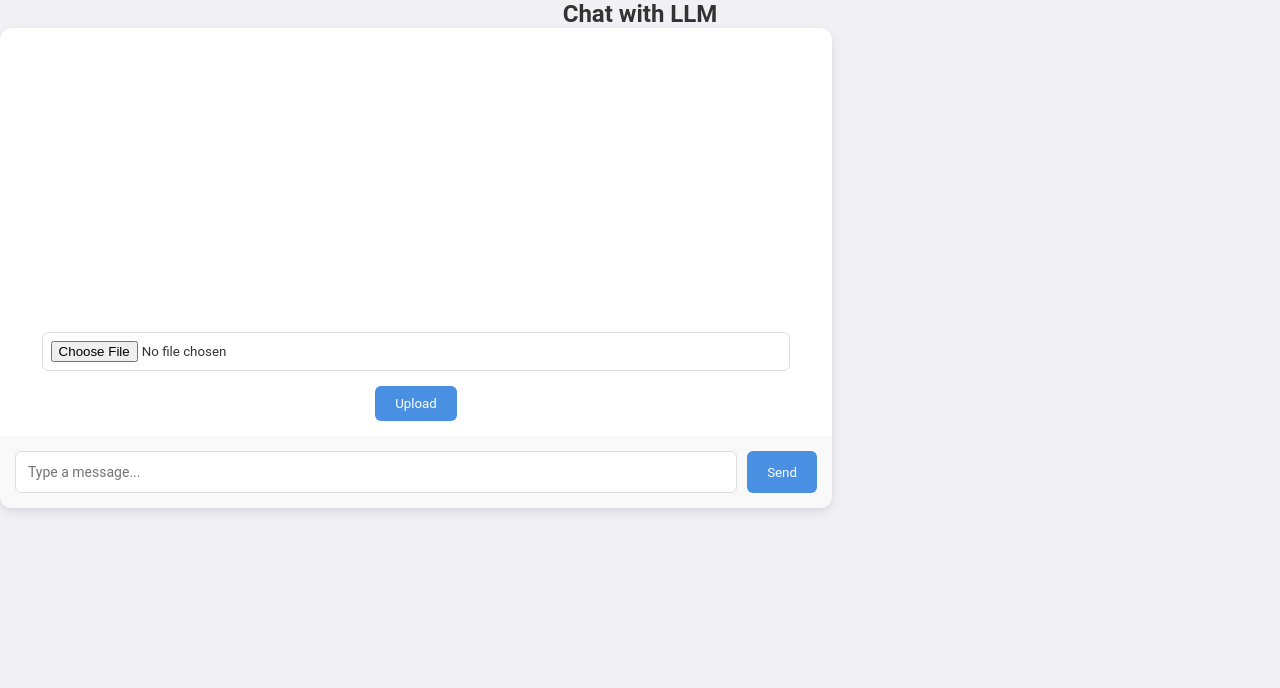
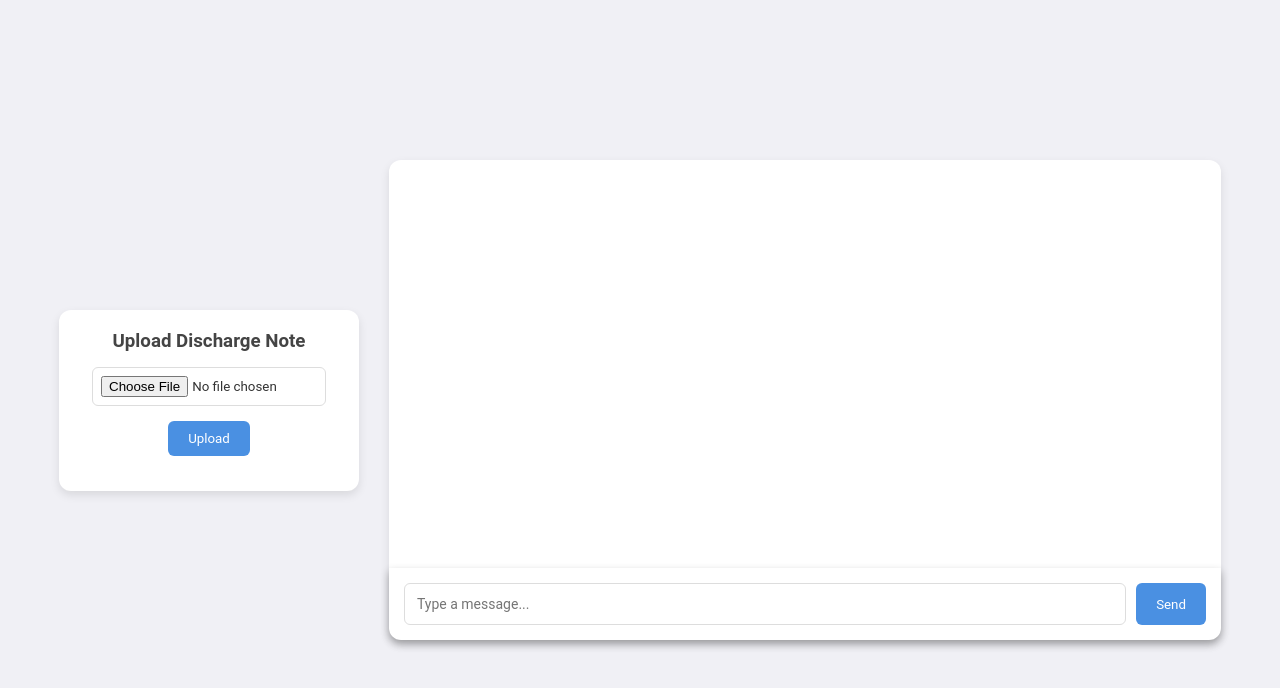
Before and after one commit to Manav-Mistry/Medical_ChatUI-, a React (Vite) app in the folder frontend/my-chat-app/: page / in a window 1280 px wide. Shown: the top 688 px of the page. Built offline with nearby package versions, Linux system fonts and the light colour scheme.

Commit message:
final changes on Monday UI is working as expected

```diff
--- a/frontend/my-chat-app/src/App.jsx
+++ b/frontend/my-chat-app/src/App.jsx
@@ -3,7 +3,7 @@ import Chat from "./components/Chat";
 function App() {
   return (
     <div>
-      <h2 style={{ textAlign: "center" }}>Chat with LLM</h2>
+      {/* <h2 style={{ textAlign: "center" }}>Chat with LLM</h2> */}
       <Chat />
     </div>
   );
--- a/frontend/my-chat-app/src/components/Chat.jsx
+++ b/frontend/my-chat-app/src/components/Chat.jsx
@@ -64,6 +64,21 @@ const Chat = () => {
   };
 
   return (
+    <div className="main-container">
+      {/* Left panel: Upload form */}
+      <div className="upload-panel">
+        <form className="upload-section" onSubmit={uploadFile}>
+          <h3>Upload Discharge Note</h3>
+          <input
+            type="file"
+            accept=".txt"
+            onChange={(e) => setFile(e.target.files[0])}
+          />
+          <button type="submit">Upload</button>
+        </form>
+      </div>
+
+      {/* Right panel: Chat UI */}
       <div className="chat-container">
         <div className="chat-box">
           {messages.map((msg, index) => (
@@ -79,7 +94,7 @@ const Chat = () => {
                   )}
                 </ul>
               ) : (
-              <pre>{msg.text}</pre>
+                <div>{msg.text}</div>
               )}
             </div>
           ))}
@@ -90,17 +105,6 @@ const Chat = () => {
           )}
         </div>
 
-      {/* Upload section */}
-      <form className="upload-section" onSubmit={uploadFile}>
-        <input
-          type="file"
-          accept=".txt"
-          onChange={(e) => setFile(e.target.files[0])}
-        />
-        <button type="submit">Upload</button>
-      </form>
-
-      {/* Chat input */}
         <div className="input-box">
           <input
             type="text"
@@ -111,7 +115,9 @@ const Chat = () => {
           <button onClick={sendMessage}>Send</button>
         </div>
       </div>
+    </div>
   );
+
 };
 
 export default Chat;
--- a/frontend/my-chat-app/src/styles/Chat.css
+++ b/frontend/my-chat-app/src/styles/Chat.css
@@ -79,12 +79,27 @@ body {
 }
 
 .chat-box {
+  display: flex;
+  flex-direction: column;
+  gap: 5px;
   margin: 2rem;
   padding: 20px;
   flex-grow: 1;
   overflow-y: auto;
-  /* border-bottom: 1px solid #ddd; */
 }
+
+/* .chat-box {
+  display: flex;
+  flex-direction: column;
+  gap: 5px;
+  margin: 2rem;
+  padding: 20px;
+  flex-grow: 1;
+  overflow-y: auto;
+  max-width: 800px;
+  width: 100%;
+  box-sizing: border-box;
+} */
 
 .message {
   padding: 12px;
@@ -92,17 +107,48 @@ body {
   border-radius: 8px;
   max-width: 80%;
   line-height: 1.5;
+
+  white-space: pre-wrap;
   word-wrap: break-word;
+  overflow-wrap: break-word;
 }
+
+/* .message {
+  padding: 12px;
+  margin-bottom: 10px;
+  border-radius: 8px;
+  max-width: 75%;
+  line-height: 1.5;
+  white-space: pre-wrap;
+  overflow-wrap: break-word;
+  word-break: break-word;
+  box-sizing: border-box;
+} */
+
+
+/* .message.user {
+  background-color: #d1f0d1;
+  align-self: flex-end;
+  box-sizing: border-box;
+}
+
+
+.message.bot {
+  background-color: #e9f1f7;
+  align-self: flex-start;
+  box-sizing: border-box;
+} */
 
 .message.user {
   background-color: #d1f0d1;
   align-self: flex-end;
+  /* width: fit-content; */
 }
 
 .message.bot {
-  background-color: #eaeef5;
+  background-color: #e9f1f7;
   align-self: flex-start;
+  /* width: fit-content; */
 }
 
 .message pre,
@@ -121,11 +167,18 @@ body {
 }
 
 /* Input Box */
+
+input:focus {
+  outline: none;
+  /* border: 1px solid #ccc;  */
+}
+
 .input-box {
   display: flex;
   padding: 15px;
-  background-color: #f9f9f9;
+  /* background-color: #e8e8e8; */
   border-radius: 0 0 12px 12px;
+  box-shadow: 0 4px 8px rgba(0, 0, 0, 0.3);
 }
 
 .input-box input {
```
Lines whose indentation alone changed are shown as unchanged.
